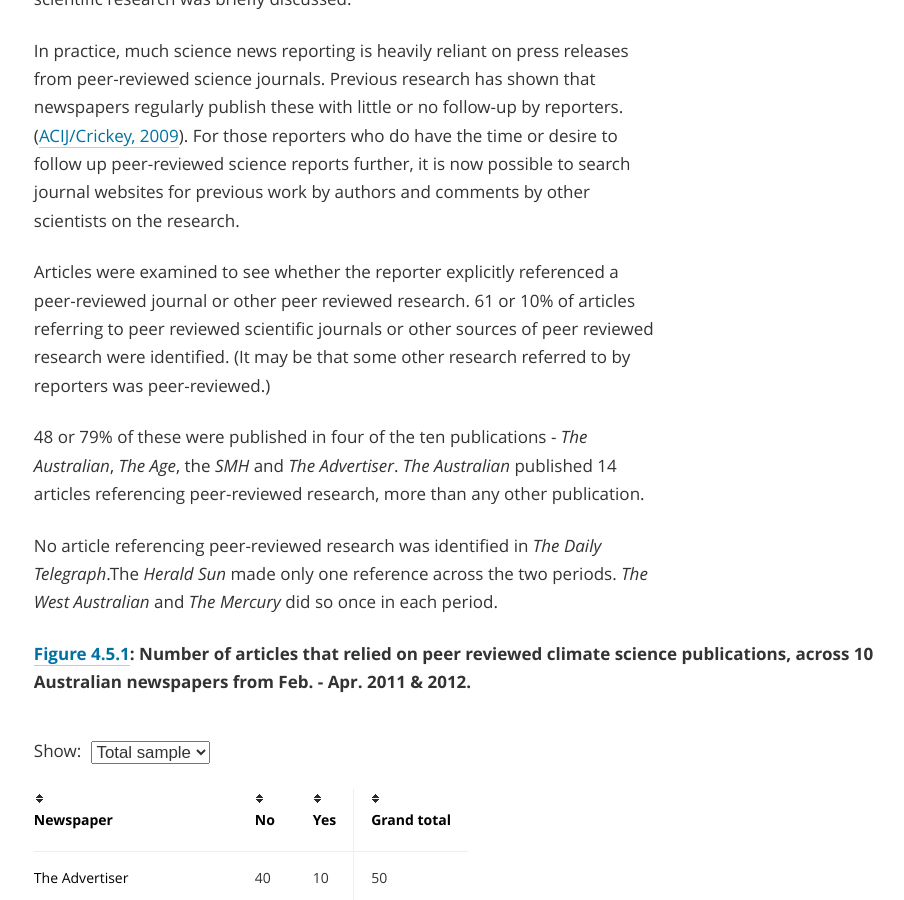
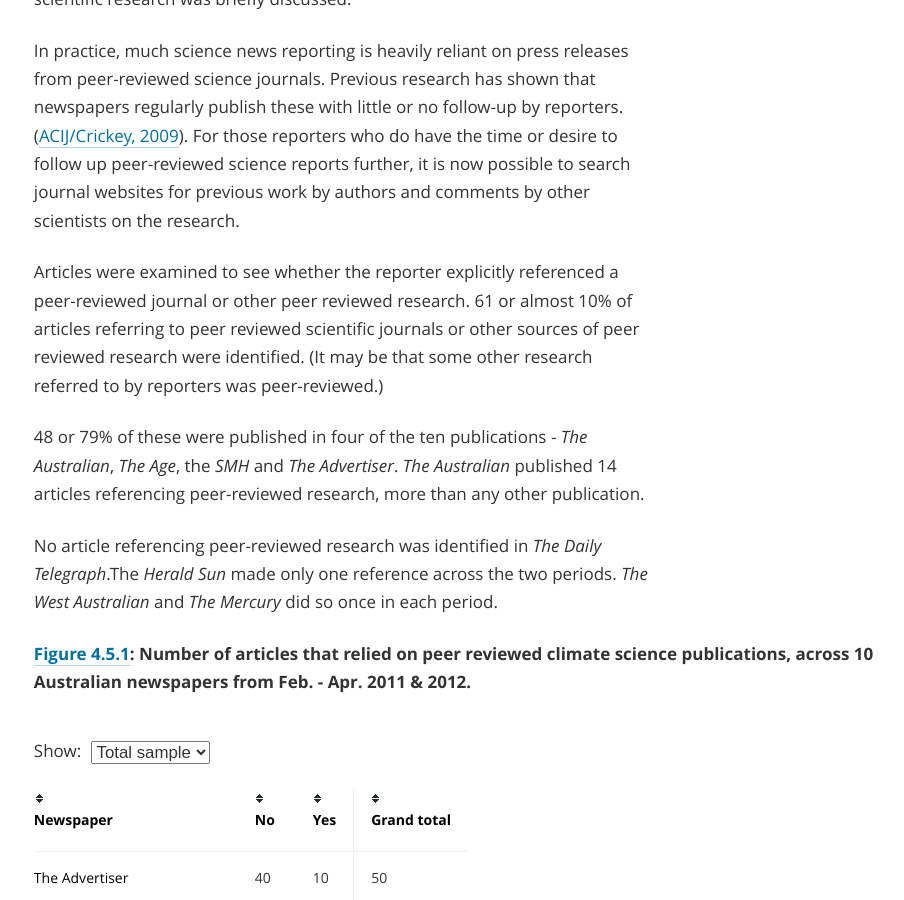
Before and after one commit to investigate/sceptical-climate, a Jekyll site: the page built from part-2/findings/04-05-reporting-of-peer-reviewed-research.html, in a window 1280 px wide and 900 px high, scrolled down 606 px. Shown: the whole window, without its empty margins (141-1045 px from the left). Built offline with Jekyll 4.4.1, drawn with Linux system fonts in a browser that asks for light colours; nearby versions of some CDN libraries; Markdown is read by kramdown in place of the engine named in the settings; comment, search, counter and statistics services are not loaded; some of the changed lines change nothing that is shown.

Commit message:
added 'a;most'

```diff
--- a/part-2/findings/04-05-reporting-of-peer-reviewed-research.html
+++ b/part-2/findings/04-05-reporting-of-peer-reviewed-research.html
@@ -1,13 +1,14 @@
 ---
 layout: default
 report_number: Part 2
-title: "4.5 Reporting of peer reviewed research"
-description: "Analysis of the use of peer reviewed climate science research in the reporting of climate science in ten Australian newspapers."
-permalink: /peer-reviewed-research/
-next_page: "4.6 Scepticism and climate science coverage"
-next_page_path: /part-2/findings/scepticism/
-previous_page: "4.4 Prominence of climate science coverage"
-previous_page_path: /part-2/findings/prominence-of-coverage/
+title: 4.5 Reporting of peer reviewed research
+description: Analysis of the use of peer reviewed climate science research in the reporting of climate science in ten Australian newspapers.
+permalink: "/peer-reviewed-research/"
+next_page: 4.6 Scepticism and climate science coverage
+next_page_path: "/part-2/findings/scepticism/"
+previous_page: 4.4 Prominence of climate science coverage
+previous_page_path: "/part-2/findings/prominence-of-coverage/"
+published: true
 ---
 
 <h2 class="breadcrumb" id="reporting-of-peer-reviewed-research"><a class="scroll" href="#findings" title="View Findings in the Table of Contents"><span class="chapter-number">4.</span> Findings</a></h2>
@@ -22,7 +23,7 @@ previous_page_path: /part-2/findings/prominence-of-coverage/
 
 	<p>In practice, much science news reporting is heavily reliant on press releases from peer-reviewed science journals. Previous research has shown that newspapers regularly publish these with little or no follow-up by reporters. (<a href="http://www.crikey.com.au/spinning-the-media/">ACIJ/Crickey, 2009</a>). For those reporters who do have the time or desire to follow up peer-reviewed science reports further, it is now possible to search journal websites for previous work by authors and comments by other scientists on the research.</p>
 
-	<p>Articles were examined to see whether the reporter explicitly referenced a peer-reviewed journal or other peer reviewed research. 61 or 10% of articles referring to peer reviewed scientific journals or other sources of peer reviewed research were identified. (It may be that some other research referred to by reporters was peer-reviewed.)</p>
+	<p>Articles were examined to see whether the reporter explicitly referenced a peer-reviewed journal or other peer reviewed research. 61 or almost 10% of articles referring to peer reviewed scientific journals or other sources of peer reviewed research were identified. (It may be that some other research referred to by reporters was peer-reviewed.)</p>
 
 	<p>48 or 79% of these were published in four of the ten publications - <em>The Australian</em>, <em>The Age</em>, the <em>SMH</em> and <em>The Advertiser</em>. <em>The Australian</em> published 14 articles referencing peer-reviewed research, more than any other publication.</p>
 
```
